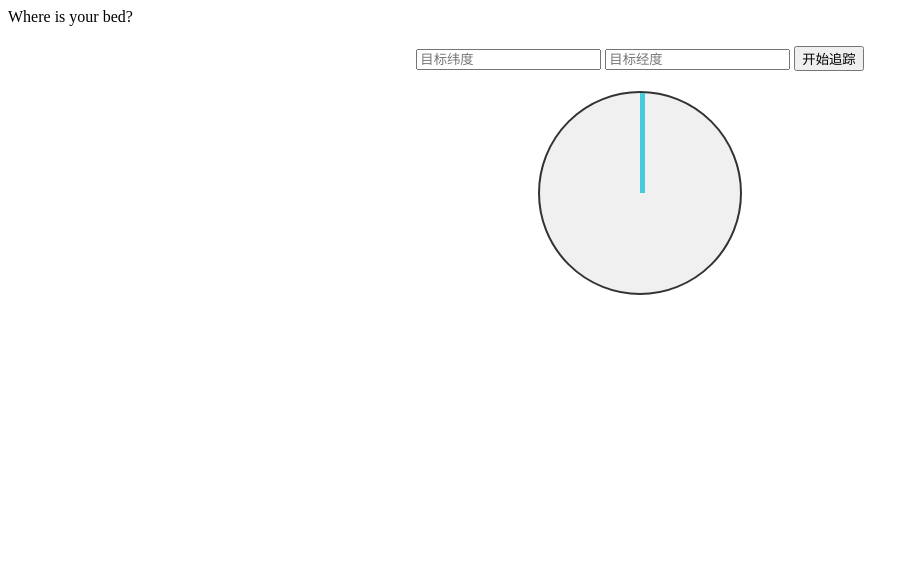
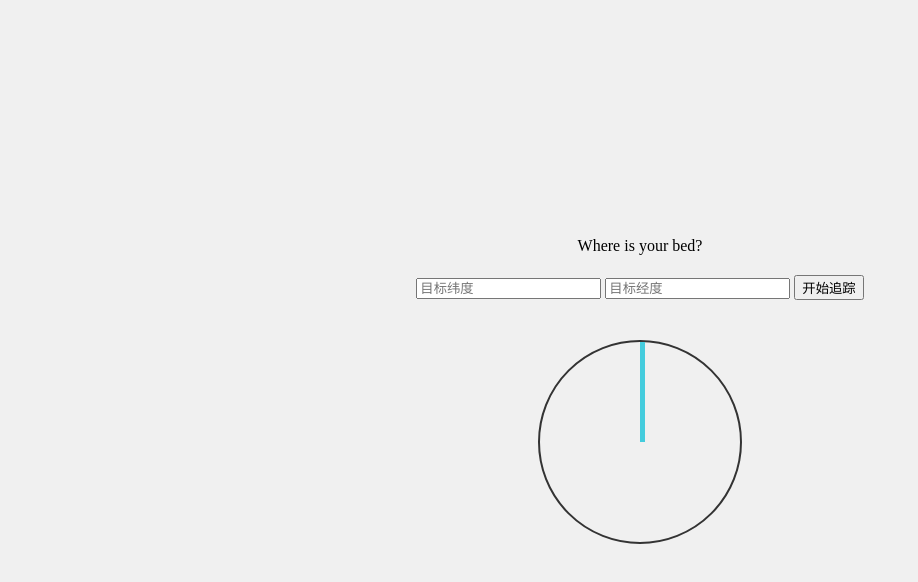
Before and after one commit to citrusncat/whereismybed, a plain HTML site: page index.html in a window 1280 px wide. Shown: the whole page, without its empty margins (0-918 px from the left). Drawn offline with Linux system fonts and the light colour scheme.

Commit message:
更新 index.html

```diff
--- a/index.html
+++ b/index.html
@@ -3,6 +3,15 @@
 <head>
     <title>你的床在哪里</title>
     <style>
+        body{
+            margin: 0;
+            height: 100vh;
+            display: flex;
+            justify-content: center;
+            align-items: center;
+            flex-direction: column;
+            background-color: #f0f0f0;
+        }
 
 
         .header-text {
```
